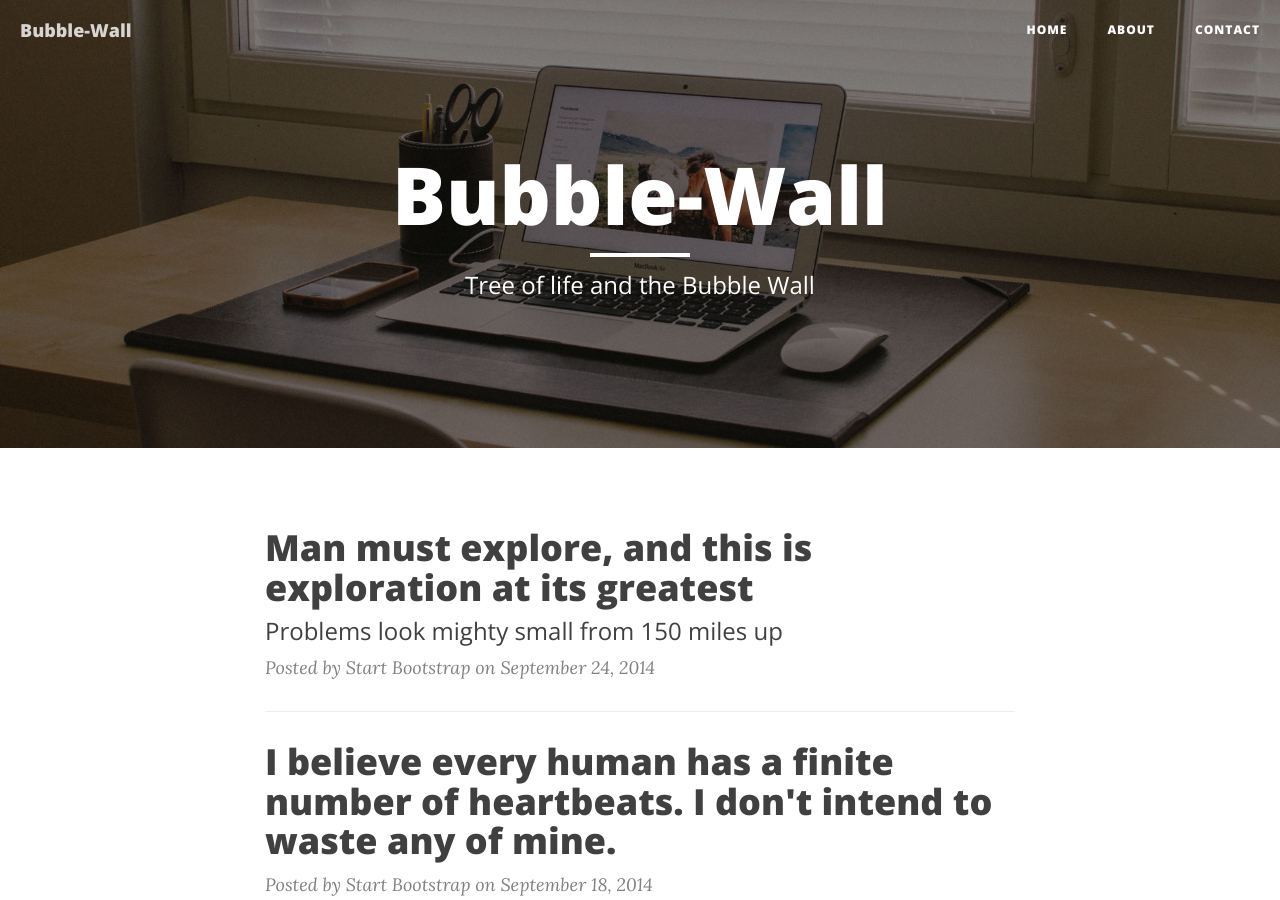
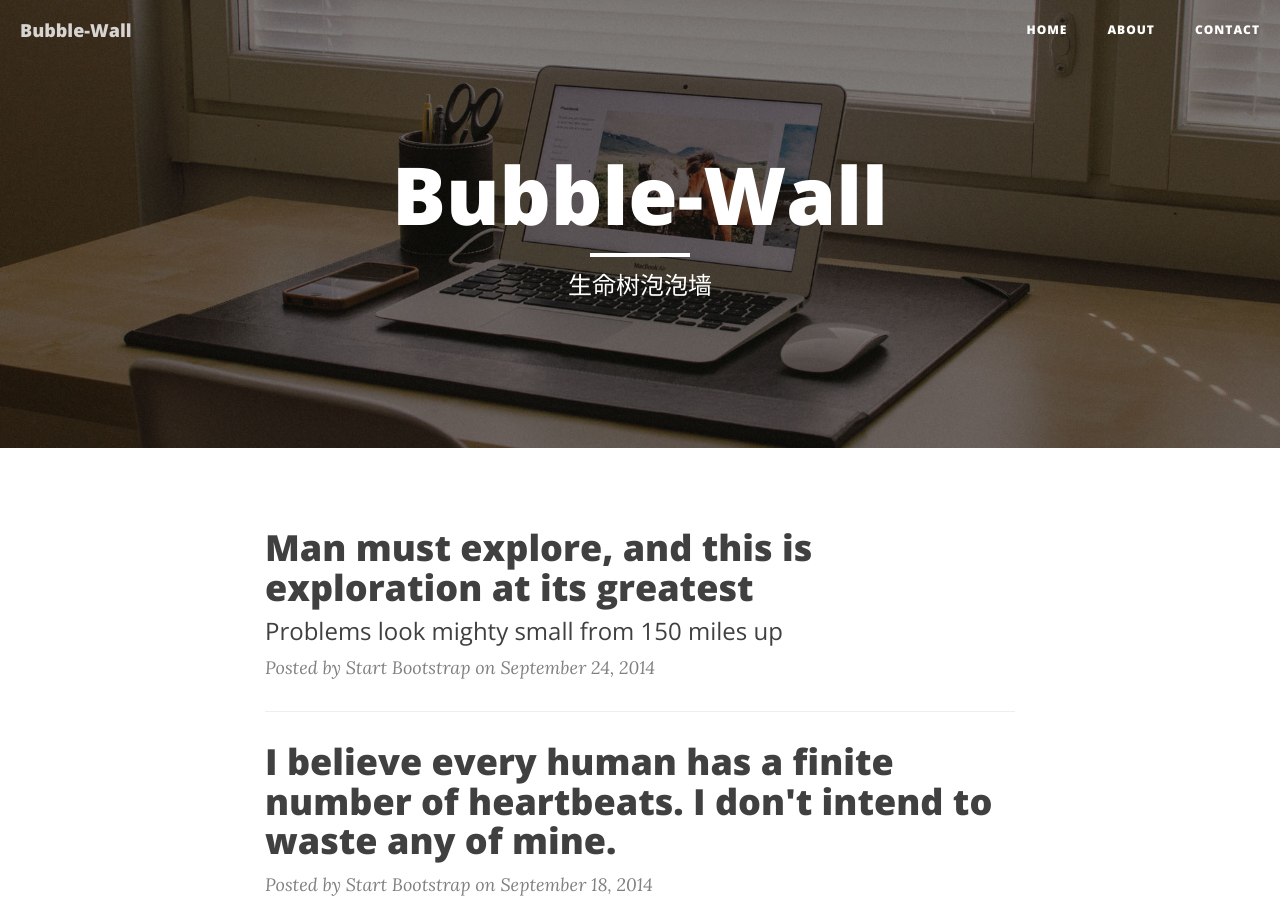
Before and after one commit to littlejames/bubble-wall, a Jekyll site: the page built from index.html, in a window 1280 px wide and 900 px high. Built offline with Jekyll 4.4.1, drawn with Linux system fonts in a browser that asks for light colours; nearby versions of some CDN libraries; the list of posts is cut into pages by our own code.

Commit message:
index.html has been changed

```diff
--- a/index.html
+++ b/index.html
@@ -1,6 +1,6 @@
 ---
 layout: page
-description: "Tree of life and the Bubble Wall"
+description: "生命树泡泡墙"
 ---
 
 {% for post in paginator.posts %}
```
Also changed, not shown: 3 other files.
